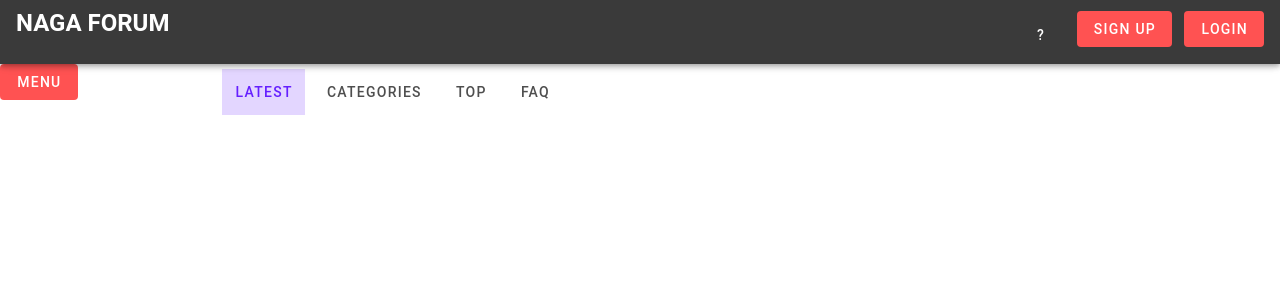
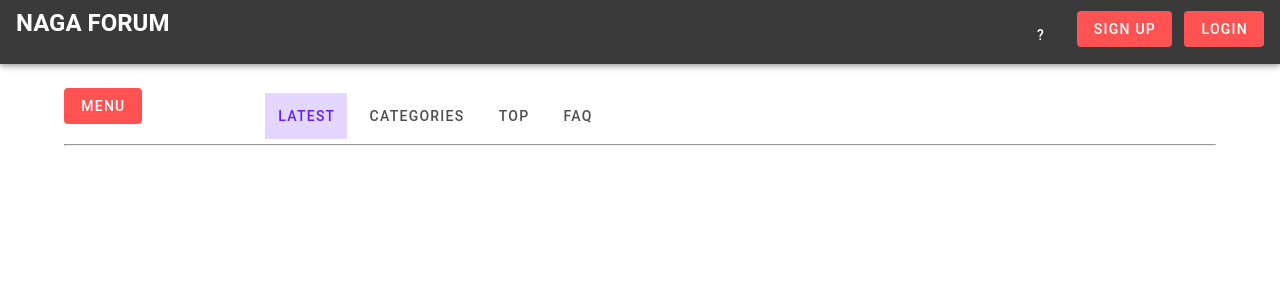
Before and after one commit to Maicntt2k60/vue, a Vue app in the folder front-end/: page / in a window 1280 px wide. Shown: the top 300 px of the page. Built offline with nearby package versions, Linux system fonts and the light colour scheme.

Commit message:
commit style

```diff
--- a/front-end/src/layout/DefaultLayout.vue
+++ b/front-end/src/layout/DefaultLayout.vue
@@ -4,7 +4,7 @@
       <v-app-bar app class="header-menu">
         <header-default></header-default>
       </v-app-bar>
-      <v-main>
+      <v-main class="main-forum">
         <slot/>
       </v-main>
     </v-app>
@@ -27,4 +27,10 @@ export default {
 .header-menu{
   background-color: #3A3A3A !important;
 }
+.main-forum{
+  position: center !important;
+  width: 90% !important;
+  margin-left: 5%;
+  margin-right: 5%;
+}
 </style>
--- a/front-end/src/views/Home.vue
+++ b/front-end/src/views/Home.vue
@@ -6,8 +6,7 @@
           Menu
         </v-btn>
       </v-col>
-
-      <v-col cols="9">
+      <v-col cols="10">
         <v-btn-toggle
             v-model="menuGroupChoose"
             tile
@@ -31,6 +30,10 @@
         </v-btn-toggle>
       </v-col>
     </v-row>
+    <hr>
+    <v-row>
+
+    </v-row>
 
   </div>
 </template>
@@ -43,15 +46,14 @@ export default {
   data() {
     return {
       msg: "On create",
-      menuGroupChoose:"latest"
+      menuGroupChoose: "latest"
     }
   },
-  methods:{
-    changeOptionMenu(){
-      if (this.menuGroupChoose === "top"){
-        this.menuGroupChoose="latest";
-      }
-      else{
+  methods: {
+    changeOptionMenu() {
+      if (this.menuGroupChoose === "top") {
+        this.menuGroupChoose = "latest";
+      } else {
         this.menuGroupChoose = "top";
       }
 
@@ -64,4 +66,8 @@ export default {
 .home {
   /*display: flex;*/
 }
+
+.menu-option-main {
+  margin-top: 1%;
+}
 </style>
```
